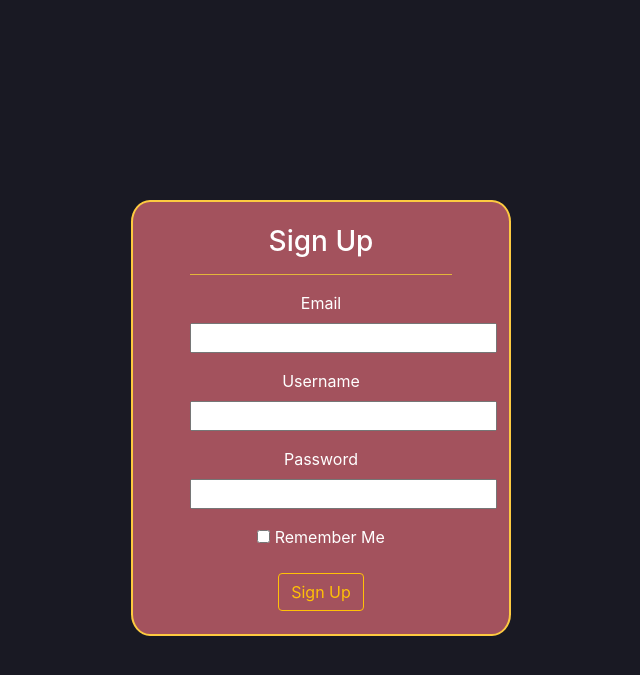
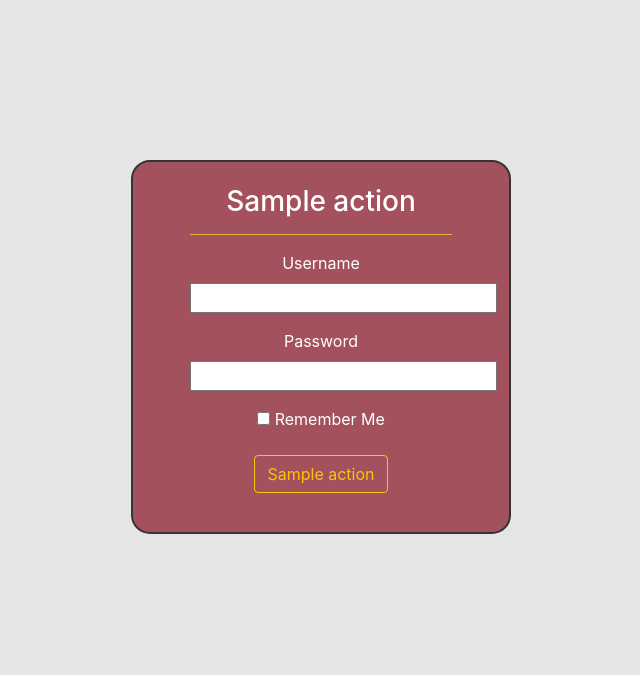
Before and after one commit to renmans/folium, a Flask app: template app/templates/index.html in a window 1280 px wide. Shown: the top 675 px of the page, without its empty margins (319-959 px from the left). Run offline with Flask 2, Linux system fonts and the light colour scheme; the template is opened without the code that fills it: values that come from a table or form of the project are taken from there, most other values are stand-ins (such as "Sample title", 1, 10 or a date in 2020); parts of the project's set-up code (start-up, migrations or seed data) failed here and were passed over; some libraries are stand-ins or nearby versions.

Commit message:
Add sign up form

```diff
--- a/app/app.py
+++ b/app/app.py
@@ -1,9 +1,9 @@
-import requests
+# import requests
 
 from config import Config
 from forms import LoginForm
 
-from flask import Flask, session, render_template, request
+from flask import Flask, render_template, request  # , session
 from flask_session import Session
 from sqlalchemy import create_engine
 from sqlalchemy.orm import scoped_session, sessionmaker
@@ -25,9 +25,19 @@ db = scoped_session(sessionmaker(bind=engine))
 
 @app.route("/", methods=['GET', 'POST'])
 def index():
+    form = LoginForm()
     if request.method == 'POST':
         pass
-    return render_template("index.html", title="Sign Up", form=LoginForm())
+    # return render_template("index.html", title="Sign Up", form=form)
+    return render_template("form.html", title="Sign Up", form=form,
+                           action="Sign Up")
+
+
+@app.route("/login")
+def login():
+    form = LoginForm()
+    return render_template("form.html", title="Sign Up", form=form,
+                           action="Log In")
 
 
 if __name__ == "__main__":
--- a/app/static/css/style.css
+++ b/app/static/css/style.css
@@ -1,12 +1,12 @@
 body {
-    background-color: #191923;
+    background-color: #e5e5e5;
     height: 100%;
 }
 
 .custom-form {
     background-color: #a3525d;
-    top: 25vh;
-    border: 2px solid #fdca40;
+    top: 20vh;
+    border: 2px solid #333533;
     border-radius: 5%;
     padding: 2% 5%;
 }
--- a/app/templates/index.html
+++ b/app/templates/index.html
@@ -8,14 +8,16 @@
 <div class="container form-container">
     <div class="row justify-content-center">
         <div class="col-11 col-sm-8 col-md-6 col-lg-4 text-center text-white custom-form">
-            <form>
-                <h3>Sign Up</h3>
+            <form action="" method="post" novalidate>
+                <h3>{{ action }}</h3>
                 <hr>
+                {% if action == "Sign Up" %}
                 <div class="form-group">
                     {{ form.email.label }}
                     <div class="w-100 my-0"></div>
                     {{ form.email(size=25) }}
                 </div>
+                {% endif %}
                 <div class="form-group">
                     {{ form.username.label }}
                     <div class="w-100 my-0"></div>
@@ -32,7 +34,11 @@
                         {{ form.remember_me.label }}
                     </span>
                 </div>
-                <button type="submit" class="btn btn-outline-warning">Sign Up</button>
+                <button type="submit" class="btn btn-outline-warning">{{ action }}</button>
+                <div class="w-100 mt-3"></div>
+                {% if action == "Sign Up" %}
+                <a href={{ url_for('login') }} class="badge badge-warning">Already have account</a>
+                {% endif %}
             </form>
         </div>
     </div>
```
Also changed, not shown: app/templates/login.html (deleted), 1 other file.
